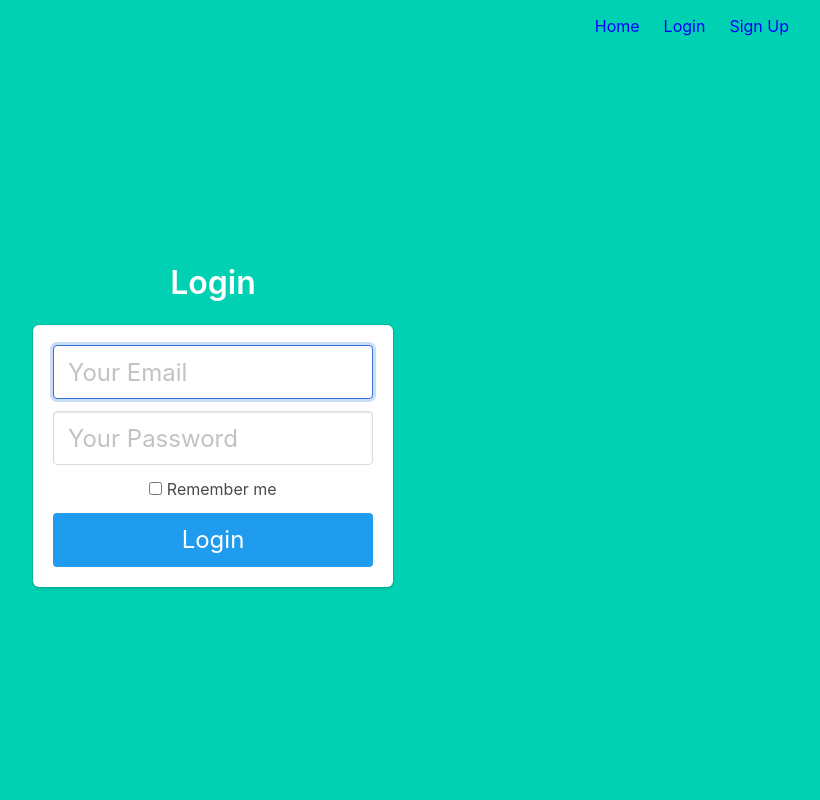
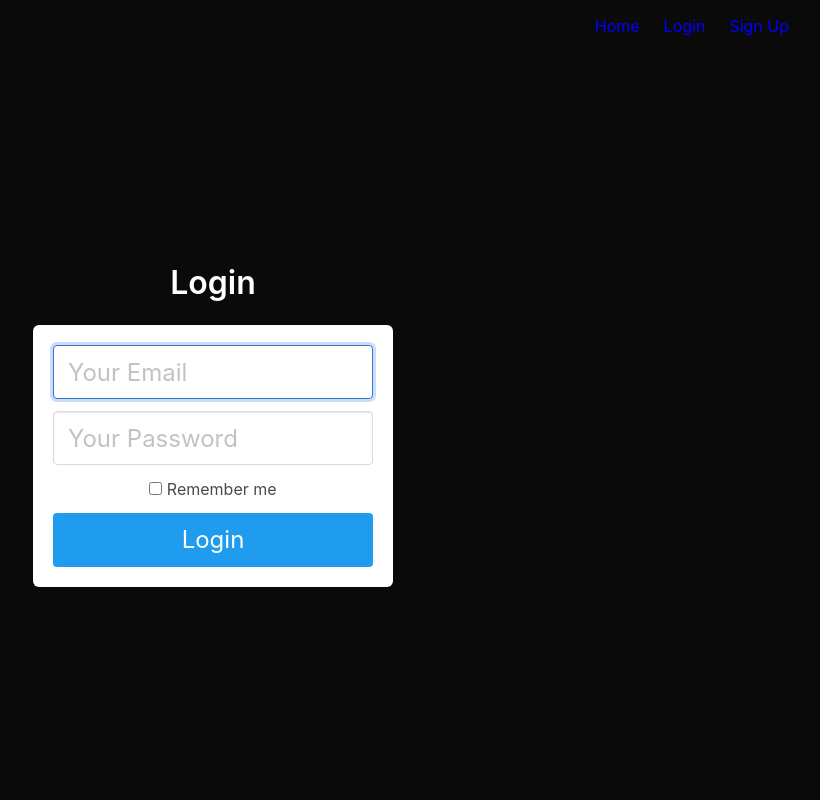
Before and after one commit to cohitai/flaskapp, a Flask app: page /login in a window 1280 px wide. Shown: the whole page, without its empty margins (427-1247 px from the left). Run offline with Flask 2, Linux system fonts and the light colour scheme.

Commit message:
alex background bluma black

```diff
--- a/flask/app/templates/base.html
+++ b/flask/app/templates/base.html
@@ -17,7 +17,7 @@
 </head>
 
 <body>
-    <section class="hero is-primary is-fullheight">
+    <section class="hero is-primary is-fullheight has-background-black">
 
         <div class="hero-head">
             <nav class="navbar">
```
